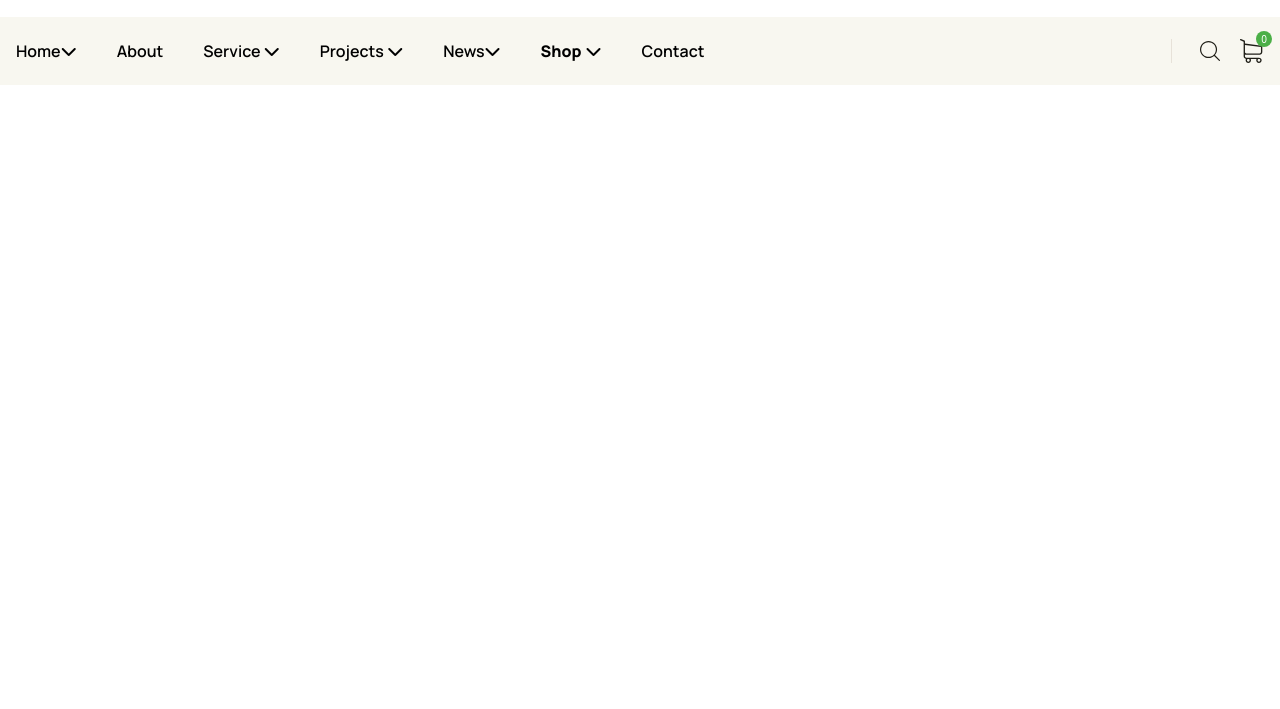
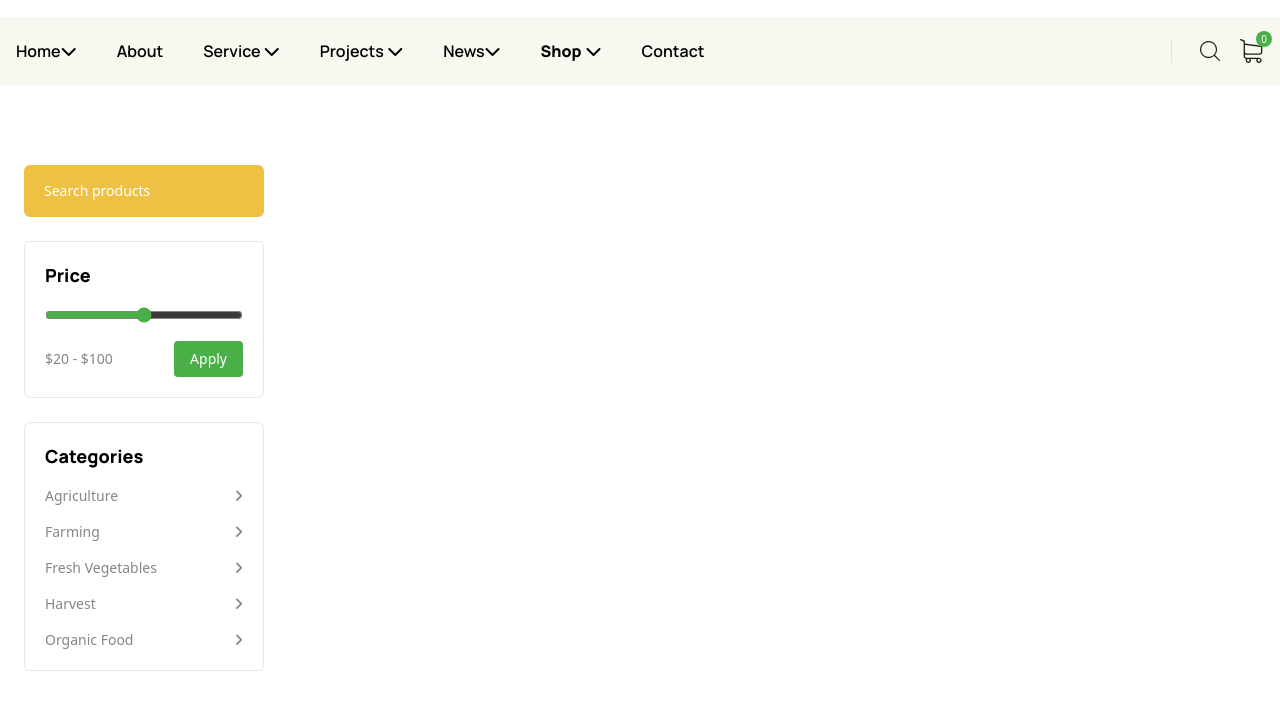
Before and after one commit to wijdanqamhawi/Agrios-project, a website: page shop.html in a window 1280 px wide. Shown: the part 69-778 px from the top of the page. Drawn offline with Linux system fonts and the light colour scheme.

Commit message:
sidebar in page shop

```diff
--- a/shop.html
+++ b/shop.html
@@ -79,5 +79,34 @@
     </div>
   </div>
 </section>
+
+<section class="py-20 bg-white">
+  <div class="container mx-auto px-6">
+    <div class="grid grid-cols-1 lg:grid-cols-[240px_1fr] gap-8">
+      <aside class="flex flex-col gap-6">
+     <input type="text" placeholder="Search products"class="w-full bg-[#eec044] text-white placeholder-white rounded-md px-5 py-4 text-sm">
+        <div class="border border-gray-200 rounded-md p-5">
+          <h3 class="font-manrope font-extrabold text-[18px] mb-4">Price</h3>
+          <input type="range" class="w-full accent-[#4baf47]">
+          <div class="flex items-center justify-between mt-3">
+            <p class="text-[#878680] text-sm">$20 - $100</p>
+            <button class="bg-[#4baf47] text-white text-sm px-4 py-2 rounded"> Apply </button>
+          </div>
+        </div>
+
+        <div class="border border-gray-200 rounded-md p-5">
+          <h3 class="font-manrope font-extrabold text-[18px] mb-4">Categories</h3>
+          <ul class="flex flex-col gap-4 text-[#878680] text-sm">
+            <li class="flex justify-between">Agriculture <span><i class="fa-solid fa-angle-right"></i></span></li>
+            <li class="flex justify-between">Farming <span><i class="fa-solid fa-angle-right"></i></span></li>
+            <li class="flex justify-between">Fresh Vegetables <span><i class="fa-solid fa-angle-right"></i></span></li>
+            <li class="flex justify-between">Harvest <span><i class="fa-solid fa-angle-right"></i></span></li>
+            <li class="flex justify-between">Organic Food <span><i class="fa-solid fa-angle-right"></i></span></li>
+          </ul>
+        </div>
+      </aside>
+
+
+</section>
 </main>
 </body>
```
Also changed, not shown: assets/css/output.css.
